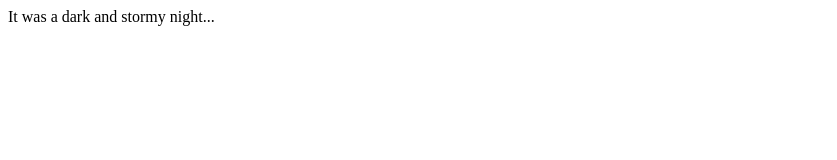
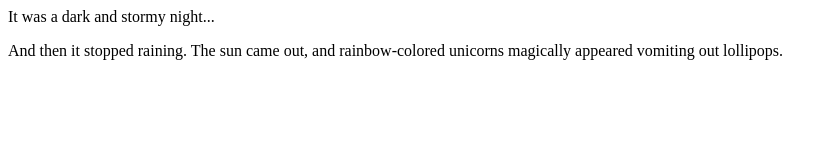
Before and after one commit to rebeccadodd/fireside-story, a plain HTML site: page index.html in a window 1280 px wide. Shown: the whole page, without its empty margins (0-837 px from the left). Drawn offline with Linux system fonts and the light colour scheme.

Commit message:
added second line of story

```diff
--- a/index.html
+++ b/index.html
@@ -1,5 +1,6 @@
 <html>
   <body>
     <p>It was a dark and stormy night...</p>
+    <p>And then it stopped raining.  The sun came out, and rainbow-colored unicorns magically appeared vomiting out lollipops.</p>
   </body>
 </html>
```
